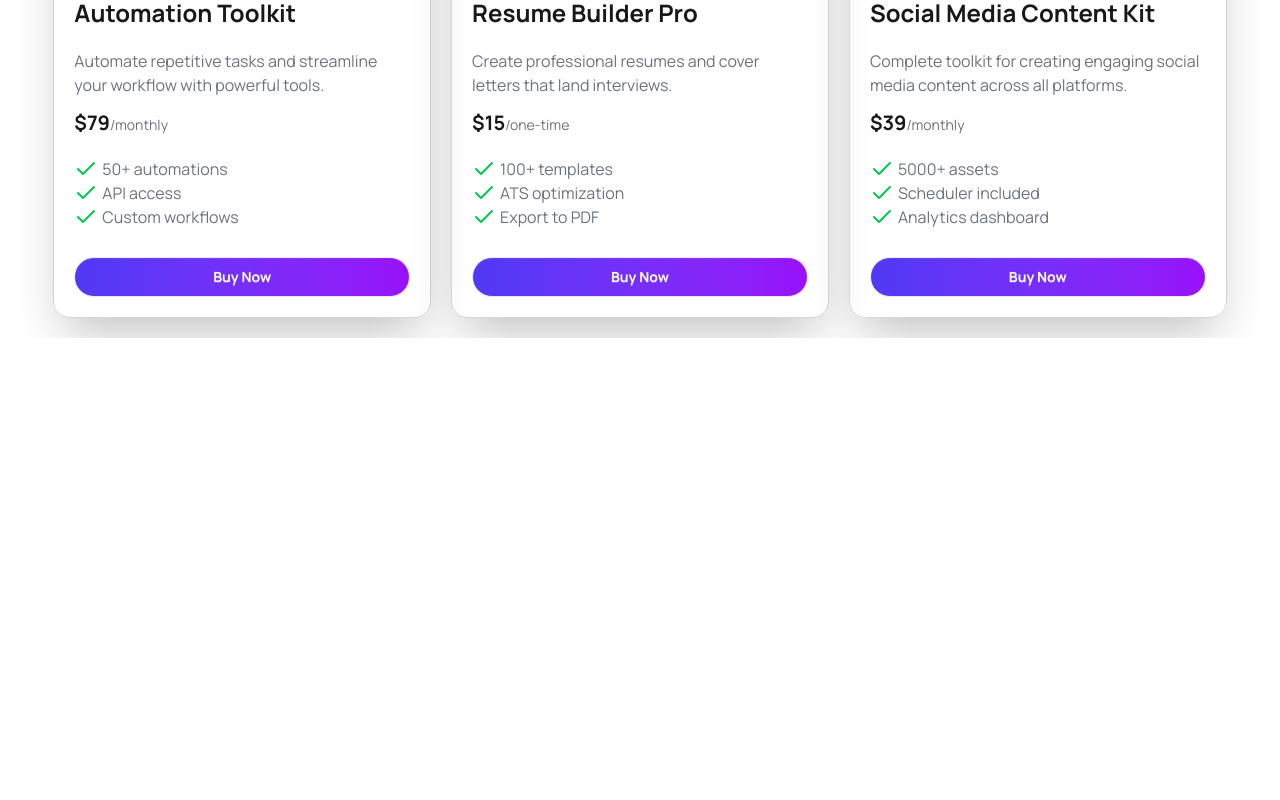
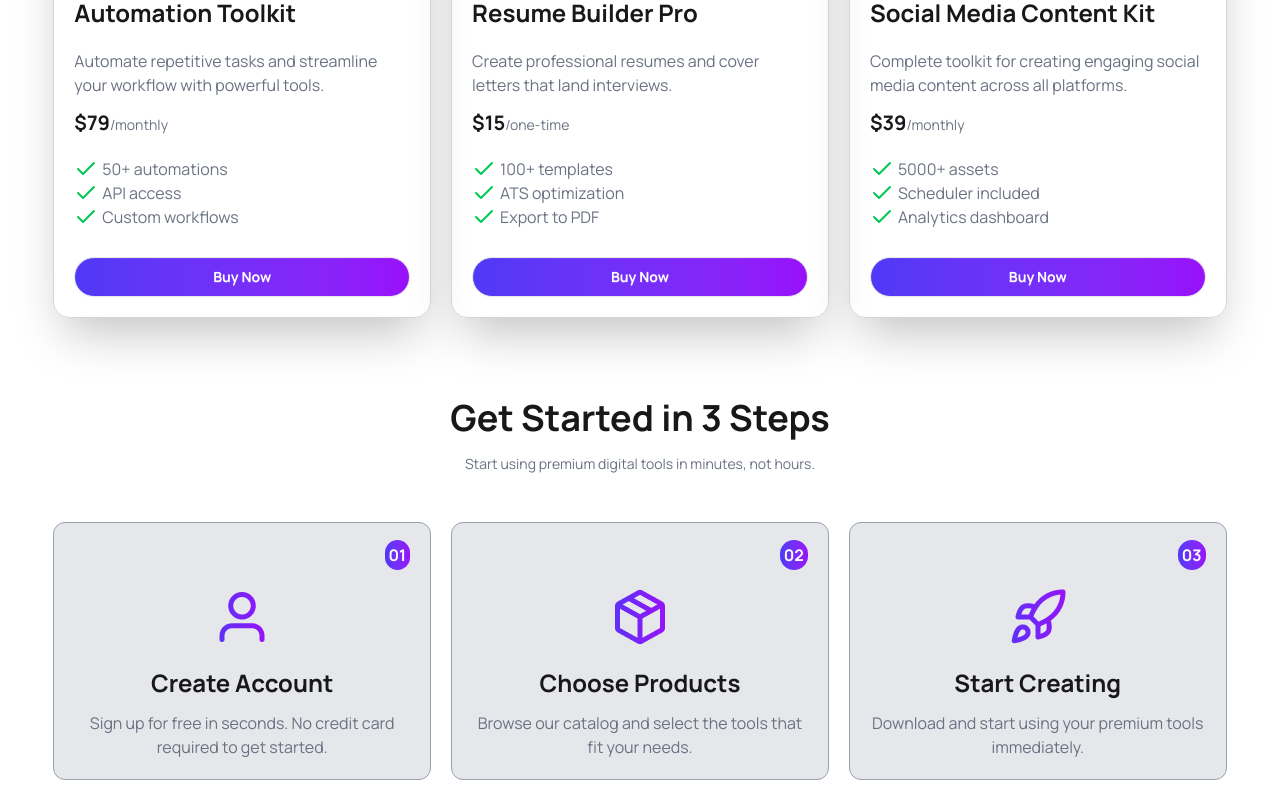
Before and after one commit to fahadmain/B13-A6, a React (Vite) app: page / in a window 1280 px wide. Shown: the part 2010-2810 px from the top of the page. Before the commit the page ends 2348 px from the top, so only its background shows below. Built offline with nearby package versions, Linux system fonts and the light colour scheme.

Commit message:
step section done

```diff
--- a/src/App.jsx
+++ b/src/App.jsx
@@ -7,6 +7,7 @@ import Cart from './component/Cart'
 import Models from './component/Models'
 import Navbar from './component/Navbar'
 import Premium from './component/Premium'
+import Steps from './component/Steps'
 
 const getModels = async () => {
   const res = await fetch("/public/digitools.json")
@@ -43,7 +44,7 @@ function App() {
 
         {activeTab === "products" ? <Models modelPromise={modelPromise} carts={carts} setCarts={setCarts}></Models> : <Cart carts={carts} setCarts={setCarts}></Cart>}
 
-
+        <Steps></Steps>
 
 
       </div>
--- /dev/null
+++ b/src/component/Steps.jsx
@@ -0,0 +1,48 @@
+import React from 'react';
+
+const Steps = () => {
+    return (
+        <div className='w-11/12 mx-auto mt-20'>
+            <div className='text-center'>
+                <h1 className='text-4xl font-bold'>Get Started in 3 Steps</h1>
+                <p className='text-gray-500 text-sm mt-4'>Start using premium digital tools in minutes, not hours.</p>
+            </div>
+            <div className='grid md:grid-cols-2 lg:grid-cols-3 mt-12 gap-5'>
+                <div className='border border-gray-400 p-5 rounded-xl text-center bg-gray-200'>
+                    <div className='text-end'>
+                        <span className='bg-linear-to-r from-indigo-600 to-purple-600 text-white font-bold rounded-full p-1'>01</span>
+                    </div>
+                    <div className='mt-5 flex justify-center'>
+                        <img src="/public/assets/user.png" alt="" />
+                    </div>
+                    <h2 className='text-2xl font-bold mt-5'>Create Account</h2>
+                    <p className='text-gray-500 mt-3'>Sign up for free in seconds. No credit card required to get started.</p>
+                </div>
+                <div className='border border-gray-400 p-5 rounded-xl text-center bg-gray-200'>
+                    <div className='text-end'>
+                        <span className='bg-linear-to-r from-indigo-600 to-purple-600 text-white font-bold rounded-full p-1'>02</span>
+                    </div>
+                    <div className='mt-5 flex justify-center'>
+                        <img src="/public/assets/package.png" alt="" />
+                    </div>
+                    <h2 className='text-2xl font-bold mt-5'>Choose Products</h2>
+                    <p className='text-gray-500 mt-3'>Browse our catalog and select the tools
+                        that fit your needs.</p>
+                </div>
+                <div className='border border-gray-400 p-5 rounded-xl text-center bg-gray-200'>
+                    <div className='text-end'>
+                        <span className='bg-linear-to-r from-indigo-600 to-purple-600 text-white font-bold rounded-full p-1'>03</span>
+                    </div>
+                    <div className='mt-5 flex justify-center'>
+                        <img src="/public/assets/rocket.png" alt="" />
+                    </div>
+                    <h2 className='text-2xl font-bold mt-5'>Start Creating</h2>
+                    <p className='text-gray-500 mt-3'>Download and start using your premium
+                        tools immediately.</p>
+                </div>
+            </div>
+        </div>
+    );
+};
+
+export default Steps;
```
